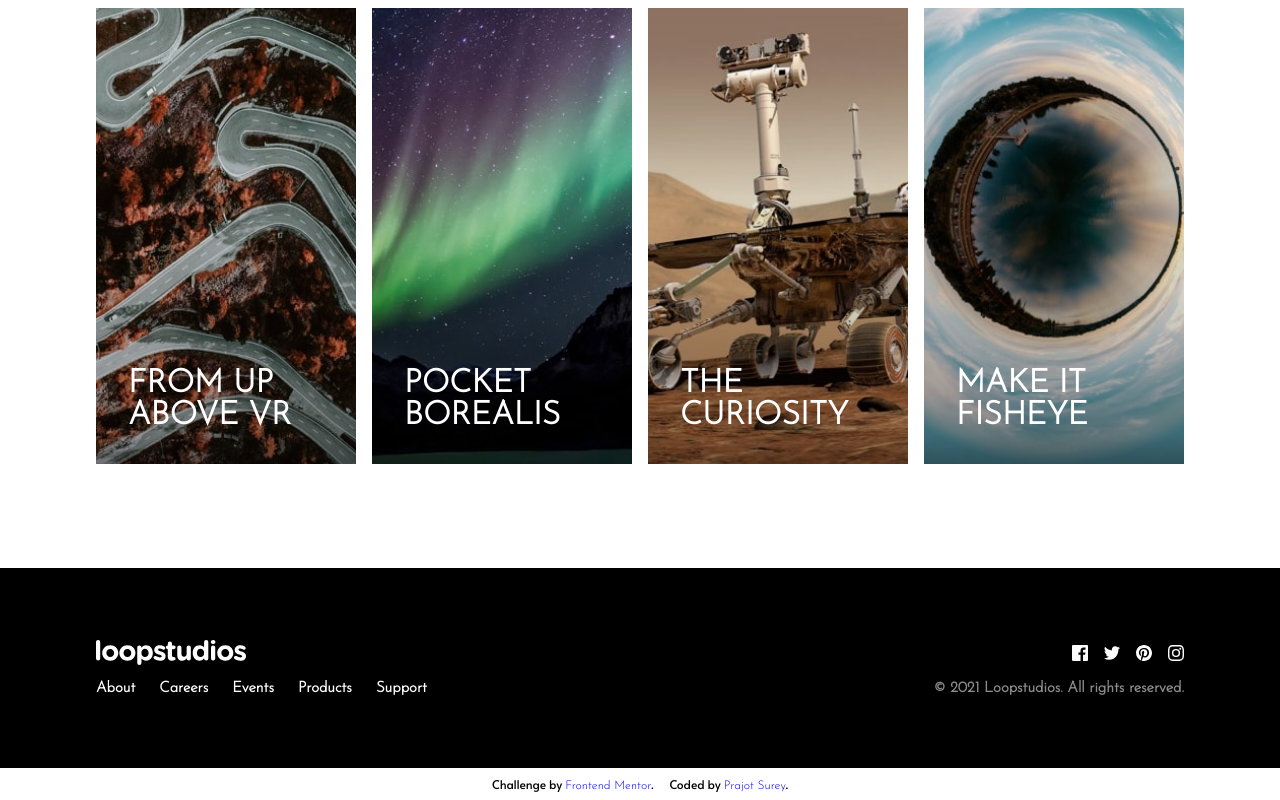
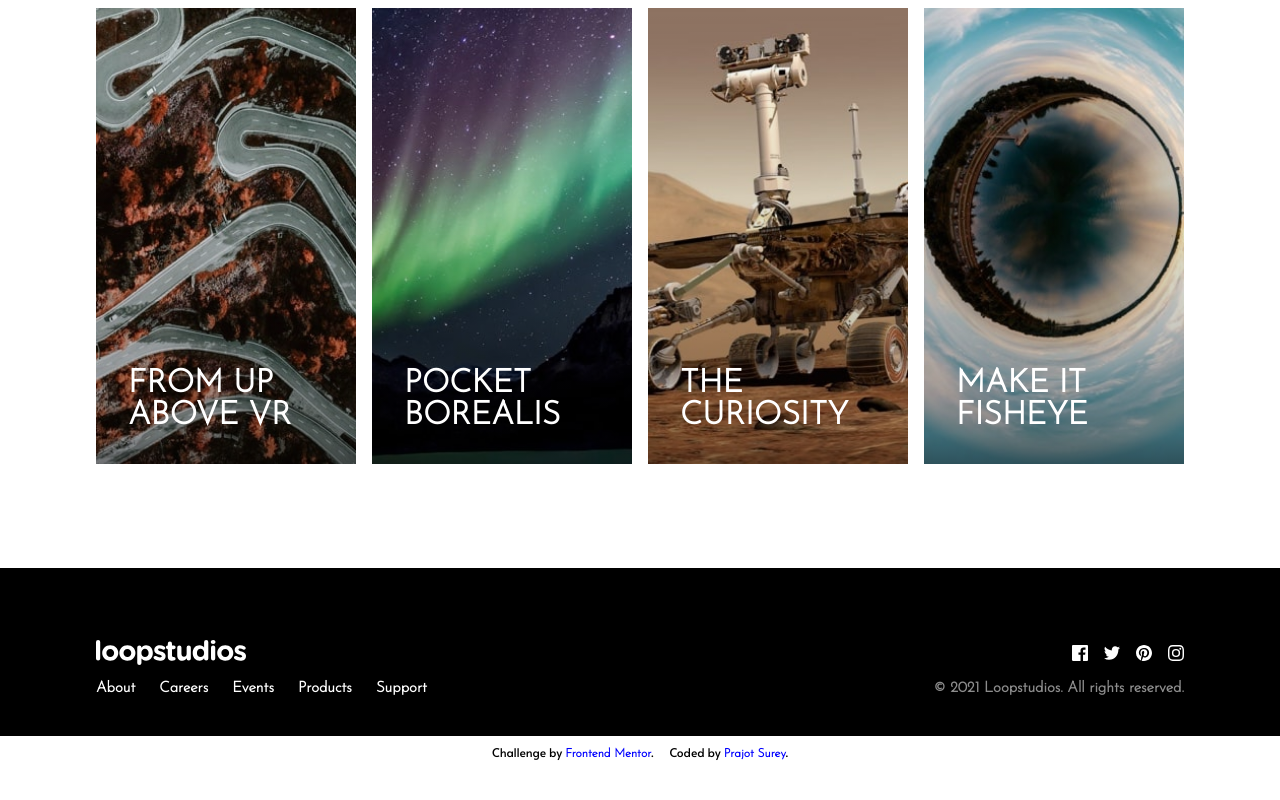
Before and after one commit to prajotsurey/fm-7-loopstudios, a plain HTML site: page index.html in a window 1280 px wide. Shown: the part 2088-2888 px from the top of the page. After the commit the page ends 2856 px from the top, so only its background shows below. Drawn offline with Linux system fonts and the light colour scheme.

Commit message:
moved attribution inside footer

```diff
--- a/styles.css
+++ b/styles.css
@@ -307,6 +307,7 @@ a {
   background-color: #000;
   color: #fff;
   padding-block: 3rem;
+  position: relative;
 }
 
 .footer-wrapper {
@@ -364,10 +365,16 @@ a {
   gap: 1rem;
   font-size: 12px;
   padding: 0.5rem 0px;
+  position: absolute;
+  width: 100%;
+  background: white;
+  color: #000;
+  bottom: 0px;
 }
 
 .attribution a {
   color: blue;
+  font-weight: 600;
 }
 
 @media (min-width: 600px) {
```
Also changed, not shown: index.html (+1 -1 lines).
